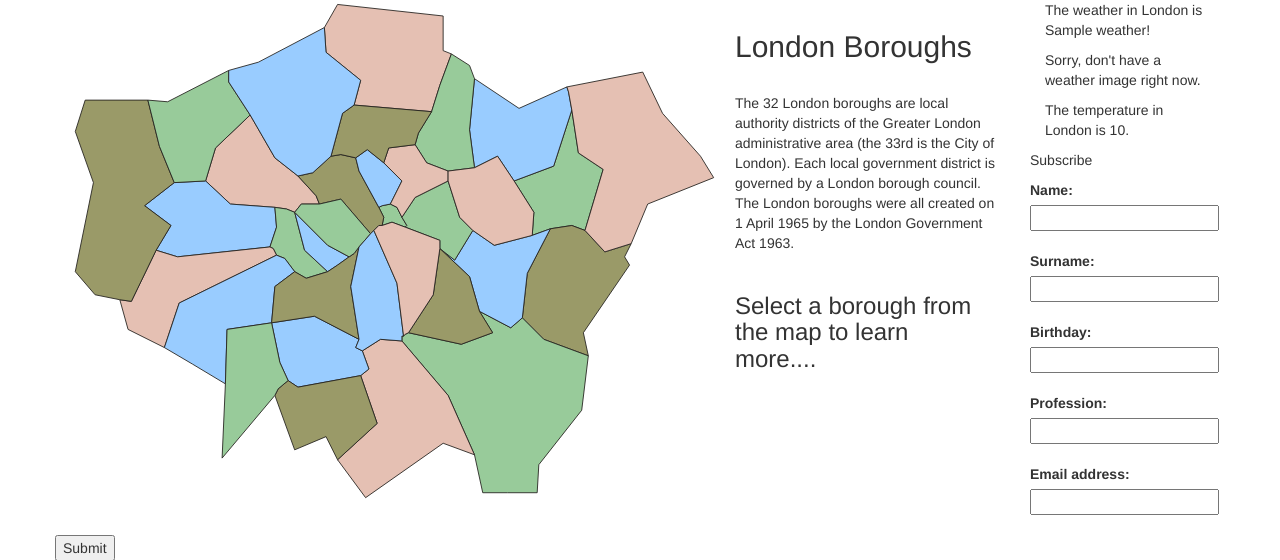
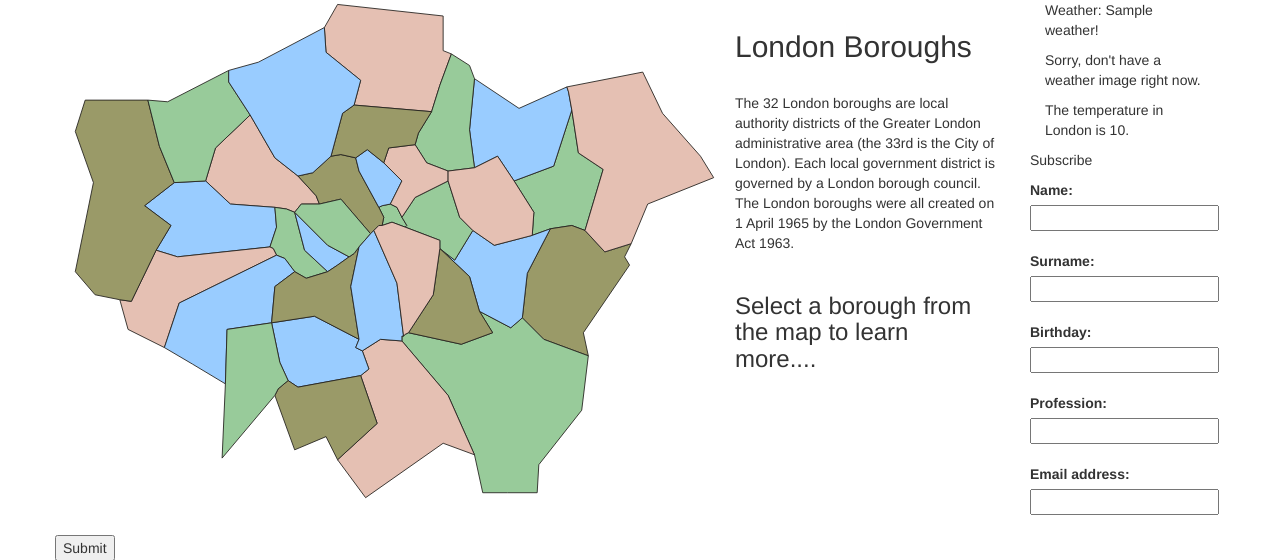
Before and after one commit to marianneoco/weather_team, a Flask app: template templates/weather_team.html in a window 1280 px wide. Shown: the part 116-676 px from the top of the page. Run offline with Flask 2, Linux system fonts and the light colour scheme; the template is opened without the code that fills it: most values are stand-ins (such as "Sample title", 1, 10 or a date in 2020); some libraries are stand-ins or nearby versions.

Commit message:
Saturday

```diff
--- a/templates/weather_team.html
+++ b/templates/weather_team.html
@@ -41,7 +41,7 @@
       <div class="weather">
 
             {% if weather %}
-              <p>The weather in London is {{weather}}!</p>
+              <p>Weather: {{weather}}!</p>
             {% else %}
               <p>Not sure about the weather right now.</p>
             {% endif %}
```
